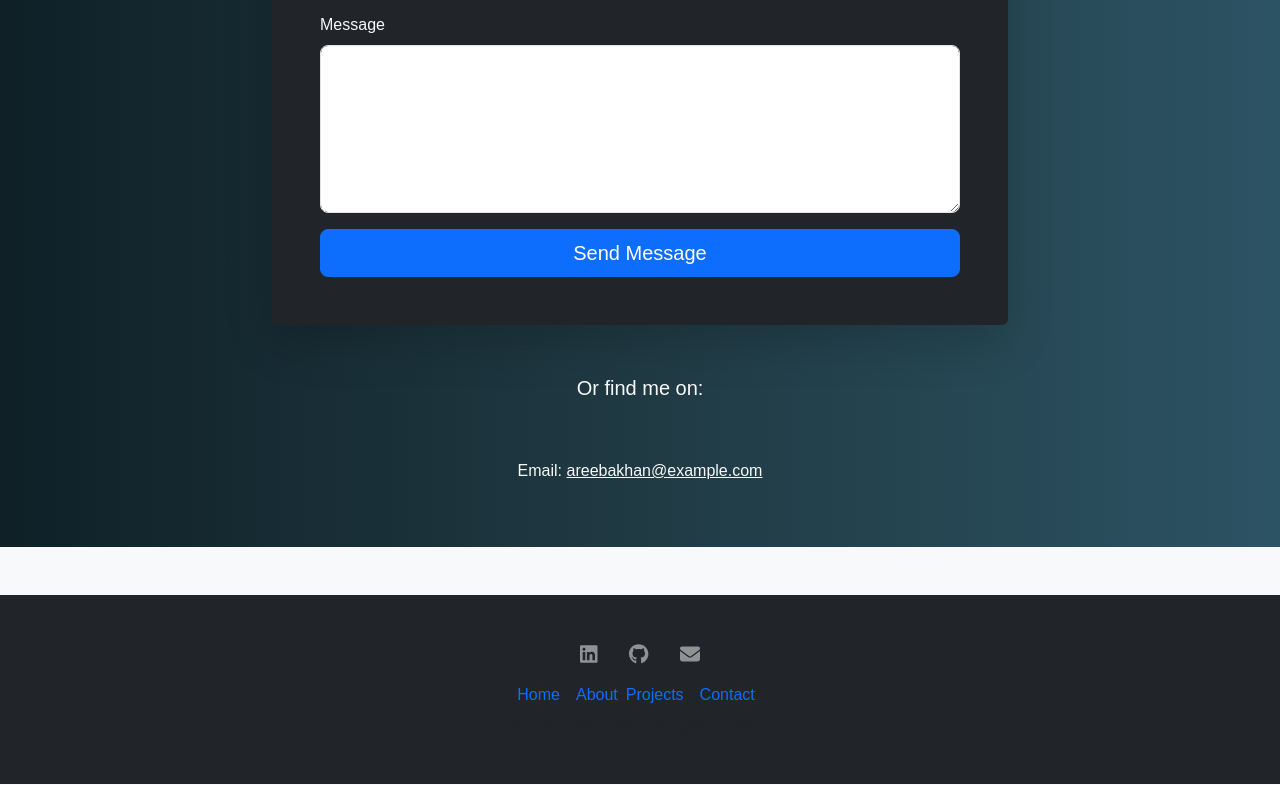
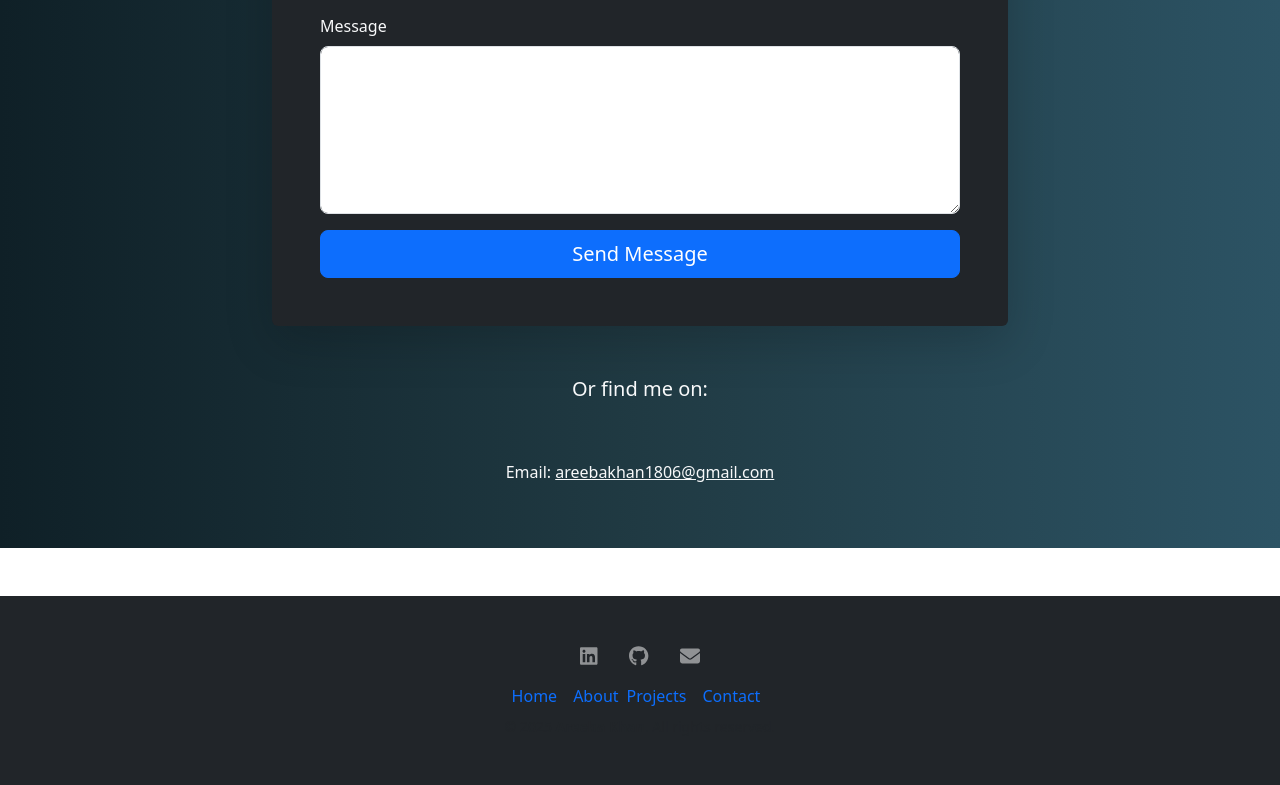
Before and after one commit to areebakhan129/my-vercel-app, a Next.js app: page / in a window 1280 px wide. Shown: the part 4061-4846 px from the top of the page. Built offline with nearby package versions, Linux system fonts and the light colour scheme.

Commit message:
Fix bootstrap issue in BootstrapClient and add type declarations

```diff
--- a/app/layout.tsx
+++ b/app/layout.tsx
@@ -1,5 +1,5 @@
 // app/layout.tsx
-import 'bootstrap/dist/css/bootstrap.min.css'; // ✅ Bootstrap import
+//import 'bootstrap/dist/css/bootstrap.min.css'; // ✅ Bootstrap import
 import './globals.css'; // ✅ Your global styles
 
 import type { Metadata } from 'next';
--- a/app/page.tsx
+++ b/app/page.tsx
@@ -8,7 +8,7 @@ import Certificates from '@/components/sections/Certificates';
 import Contact from '@/components/sections/Contact';
 import Footer from '@/components/Footer';
 import Navbar from '@/components/Navbar';
-import BootstrapClient from '@/components/BootstrapClient';
+//import BootstrapClient from '@/components/BootstrapClient';
 
 export default function Home() {
   return (
@@ -24,7 +24,7 @@ export default function Home() {
         <Contact />
       </main>
       <Footer />
-      <BootstrapClient />
+
     </>
   );
 }
--- a/components/BootstrapClient.tsx
+++ b/components/BootstrapClient.tsx
@@ -1,14 +1,4 @@
-// components/BootstrapClient.tsx
-'use client';
+'use client'; // Ensures this runs only on the client side in Next.js (App Router compatible)
 
-import { useEffect } from 'react';
-
-export default function BootstrapClient() {
-  useEffect(() => {
-    // Dynamically import Bootstrap JS when the component mounts on the client side
-    // This ensures 'window.bootstrap' is available.
-    require('bootstrap/dist/js/bootstrap.bundle.min.js');
-  }, []);
-
-  return null;
-}
+import 'bootstrap/dist/css/bootstrap.min.css';
+import 'bootstrap/dist/js/bootstrap.bundle.min.js';
--- a/components/sections/Contact.tsx
+++ b/components/sections/Contact.tsx
@@ -61,7 +61,7 @@ const Contact = () => {
                 </li>
               </ul>
               <p className="text-light mt-3">
-                Email: <a href="mailto:areebakhan1806@gmail.com" className="text-decoration-underline text-light">areebakhan@example.com</a>
+                Email: <a href="mailto:areebakhan1806@gmail.com" className="text-decoration-underline text-light">areebakhan1806@gmail.com</a>
               </p>
             </div>
           </div>
```
